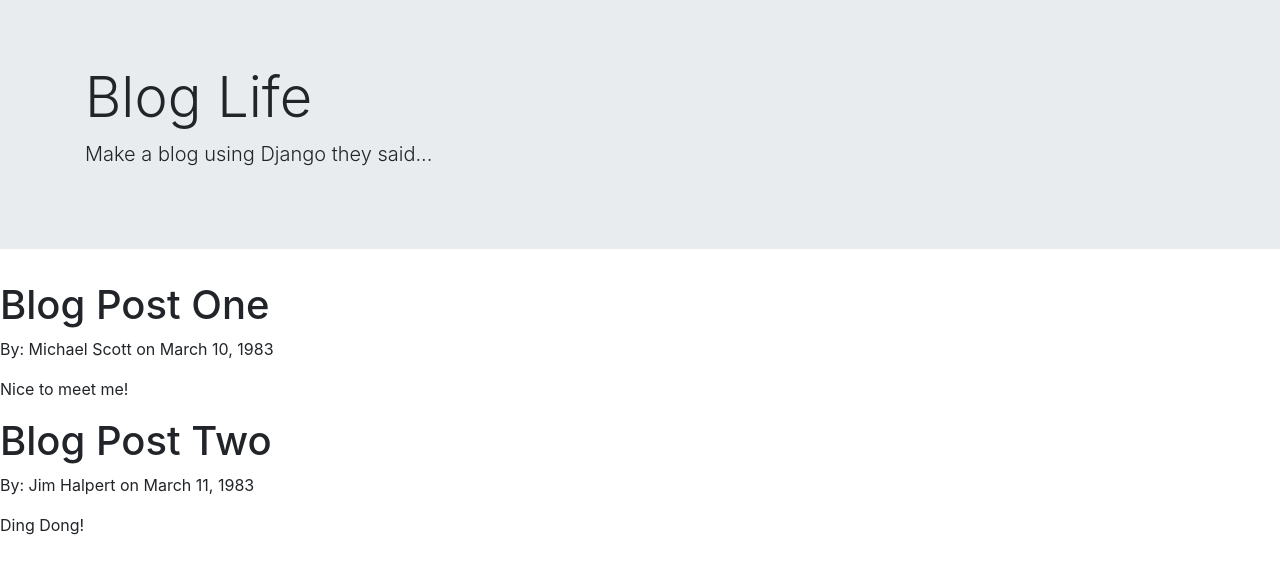
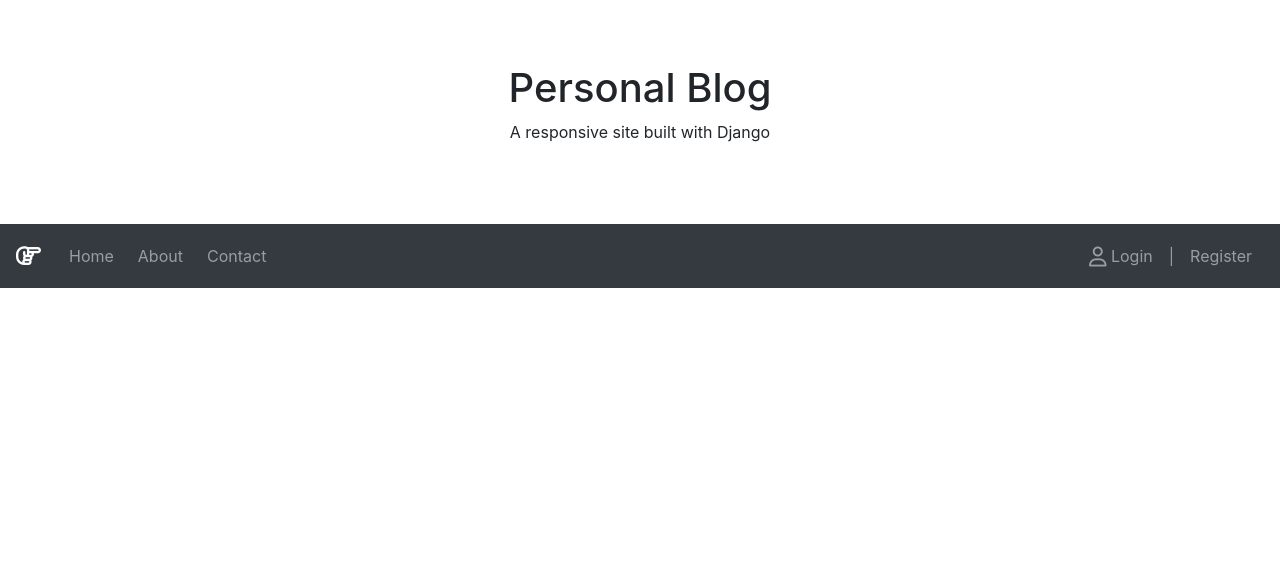
Before and after one commit to leethen3rd/webBlog, a Django app: page / in a window 1280 px wide. Shown: the top 574 px of the page. Run offline with Django 3.2, Linux system fonts and the light colour scheme; some libraries are stand-ins or nearby versions.

Commit message:
added base.html with formatting

```diff
--- a/blog/templates/blog/base.html
+++ b/blog/templates/blog/base.html
@@ -1,29 +1,98 @@
-<!doctype html>
+<!DOCTYPE html>
 <html lang="en">
   <head>
     <!-- Required meta tags -->
-    <meta charset="utf-8">
-    <meta name="viewport" content="width=device-width, initial-scale=1, shrink-to-fit=no">
+    <meta charset="utf-8" />
+    <meta
+      name="viewport"
+      content="width=device-width, initial-scale=1, shrink-to-fit=no"
+    />
+    <!-- Font Awesome Kit -->
+    <script
+      src="https://kit.fontawesome.com/1880a57c5b.js"
+      crossorigin="anonymous"
+    ></script>
 
     <!-- Bootstrap CSS -->
-    <link rel="stylesheet" href="https://stackpath.bootstrapcdn.com/bootstrap/4.4.1/css/bootstrap.min.css" integrity="sha384-Vkoo8x4CGsO3+Hhxv8T/Q5PaXtkKtu6ug5TOeNV6gBiFeWPGFN9MuhOf23Q9Ifjh" crossorigin="anonymous">
+    <link
+      rel="stylesheet"
+      href="https://stackpath.bootstrapcdn.com/bootstrap/4.4.1/css/bootstrap.min.css"
+      integrity="sha384-Vkoo8x4CGsO3+Hhxv8T/Q5PaXtkKtu6ug5TOeNV6gBiFeWPGFN9MuhOf23Q9Ifjh"
+      crossorigin="anonymous"
+    />
 
-    <title>Blog Life</title>
+    <title>Personal Blog</title>
   </head>
   <body>
-    <div class="jumbotron jumbotron-fluid">
-      <div class="container">
-        <h1 class="display-4">Blog Life</h1>
-        <p class="lead">Make a blog using Django they said...</p>
+    <!-- Header with Navbar -->
+    <div class="jumbotron text-center bg-white" style="margin-bottom:0">
+      <h1>Personal Blog</h1>
+      <p>A responsive site built with Django</p>
+    </div>
+
+    <nav class="navbar navbar-expand-sm bg-dark navbar-dark">
+      <a class="navbar-brand" href="#"
+        ><i class="far fa-hand-point-right fa-lg"></i
+      ></a>
+      <button
+        class="navbar-toggler"
+        type="button"
+        data-toggle="collapse"
+        data-target="#collapsibleNavbar"
+      >
+        <span class="navbar-toggler-icon"></span>
+      </button>
+      <div class="collapse navbar-collapse" id="collapsibleNavbar">
+        <ul class="navbar-nav">
+          <li class="nav-item m-1">
+            <a class="nav-link" href="{% url 'blog-home' %}">Home</a>
+          </li>
+          <li class="nav-item m-1">
+            <a class="nav-link" href="{% url 'blog-about' %}">About</a>
+          </li>
+          <li class="nav-item m-1">
+            <a class="nav-link" href="#">Contact</a>
+          </li>
+        </ul>
       </div>
-    </div>
+      <div
+        class="collapse navbar-collapse justify-content-end"
+        id="collapsibleNavbar"
+      >
+        <ul class="navbar-nav">
+          <li class="nav-item m-1">
+            <a class="nav-link" href="#"
+              ><i class="far fa-user fa-lg"></i> Login</a
+            >
+          </li>
+          <span class="navbar-text m-1">
+            |
+          </span>
+          <li class="nav-item m-1">
+            <a class="nav-link" href="#">Register</a>
+          </li>
+        </ul>
+      </div>
+    </nav>
 
     {% block content %} {% endblock %}
 
-     <!-- Optional JavaScript -->
+    <!-- Optional JavaScript -->
     <!-- jQuery first, then Popper.js, then Bootstrap JS -->
-    <script src="https://code.jquery.com/jquery-3.4.1.slim.min.js" integrity="sha384-J6qa4849blE2+poT4WnyKhv5vZF5SrPo0iEjwBvKU7imGFAV0wwj1yYfoRSJoZ+n" crossorigin="anonymous"></script>
-    <script src="https://cdn.jsdelivr.net/npm/popper.js@1.16.0/dist/umd/popper.min.js" integrity="sha384-Q6E9RHvbIyZFJoft+2mJbHaEWldlvI9IOYy5n3zV9zzTtmI3UksdQRVvoxMfooAo" crossorigin="anonymous"></script>
-    <script src="https://stackpath.bootstrapcdn.com/bootstrap/4.4.1/js/bootstrap.min.js" integrity="sha384-wfSDF2E50Y2D1uUdj0O3uMBJnjuUD4Ih7YwaYd1iqfktj0Uod8GCExl3Og8ifwB6" crossorigin="anonymous"></script>
+    <script
+      src="https://code.jquery.com/jquery-3.4.1.slim.min.js"
+      integrity="sha384-J6qa4849blE2+poT4WnyKhv5vZF5SrPo0iEjwBvKU7imGFAV0wwj1yYfoRSJoZ+n"
+      crossorigin="anonymous"
+    ></script>
+    <script
+      src="https://cdn.jsdelivr.net/npm/popper.js@1.16.0/dist/umd/popper.min.js"
+      integrity="sha384-Q6E9RHvbIyZFJoft+2mJbHaEWldlvI9IOYy5n3zV9zzTtmI3UksdQRVvoxMfooAo"
+      crossorigin="anonymous"
+    ></script>
+    <script
+      src="https://stackpath.bootstrapcdn.com/bootstrap/4.4.1/js/bootstrap.min.js"
+      integrity="sha384-wfSDF2E50Y2D1uUdj0O3uMBJnjuUD4Ih7YwaYd1iqfktj0Uod8GCExl3Og8ifwB6"
+      crossorigin="anonymous"
+    ></script>
   </body>
 </html>
--- a/blog/templates/blog/home.html
+++ b/blog/templates/blog/home.html
@@ -1,8 +1,4 @@
 {% extends 'blog/base.html' %}
 {% block content %}
-  {% for post in posts %}
-    <h1>{{ post.title }}</h1>
-    <p>By: {{ post.author }} on {{ post.date_posted }}</p>
-    <p>{{ post.content }}</p>
-  {% endfor %}
+
 {% endblock content %}
```
Also changed, not shown: README.md, 1 other file.
